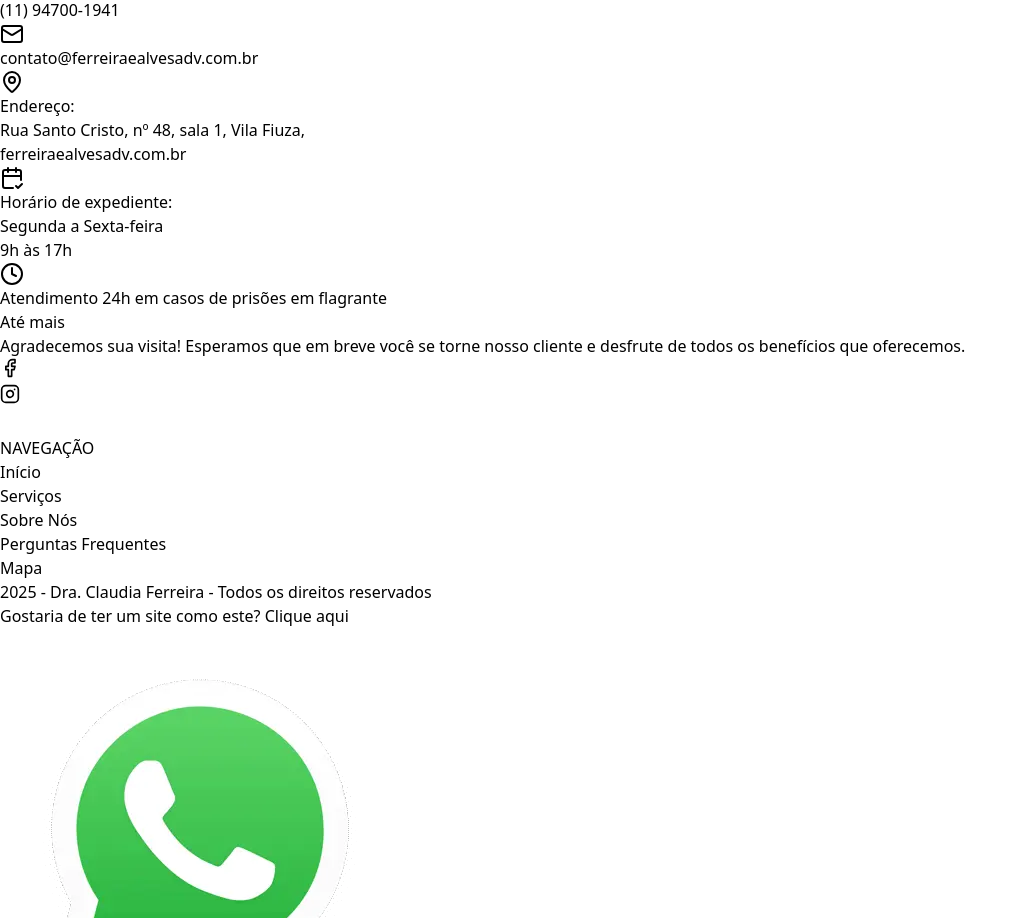
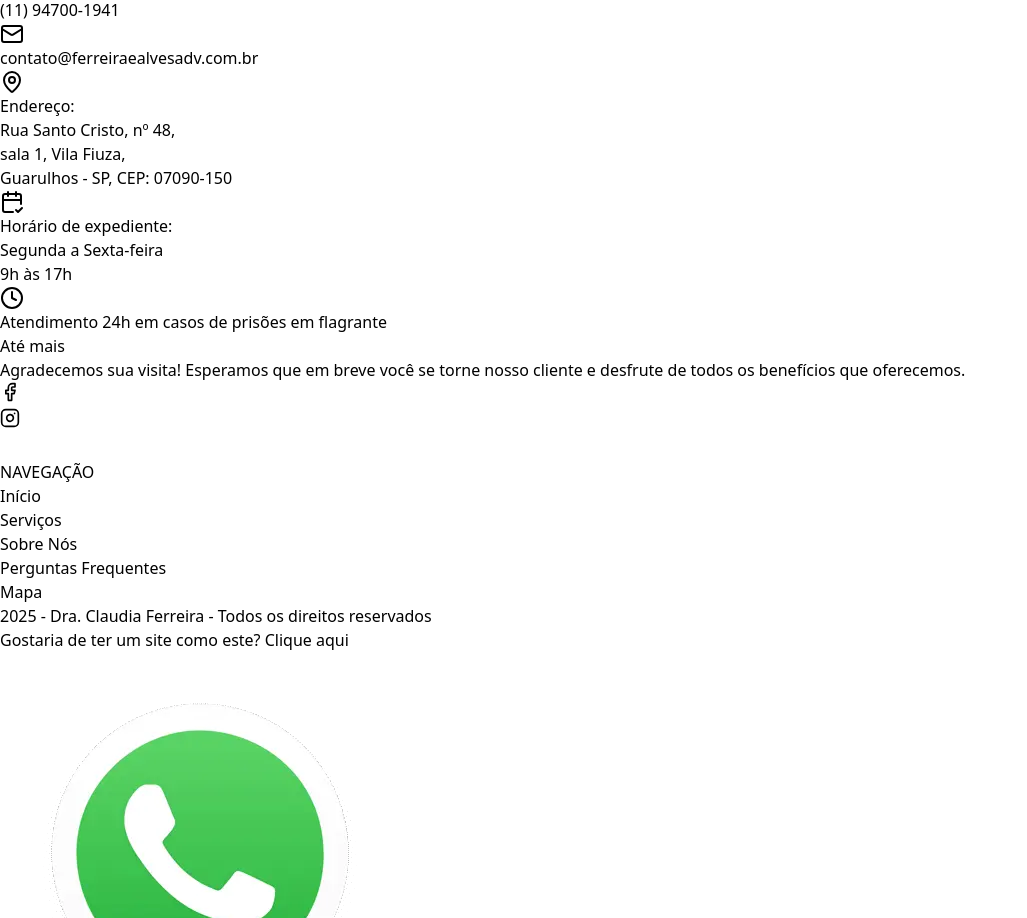
Before and after one commit to Paper-Street-Softwares/Dev-Template, a React (Vite) app: page / in a window 1280 px wide. Shown: the part 6408-7326 px from the top of the page, without its empty margins (0-1027 px from the left). Built offline with nearby package versions, Linux system fonts and the light colour scheme; a web font is replaced by a local one.

Commit message:
fix: Finaliza revisão

```diff
--- a/src/content/content.jsx
+++ b/src/content/content.jsx
@@ -71,9 +71,9 @@ export const infos = {
   endereco: (
     <div>
       <p>Endereço:</p>
-      <p>Rua Santo Cristo, nº 48, sala 1, Vila Fiuza,</p>
-      <p>ferreiraealvesadv.com.br</p>
-      <p></p>
+      <p>Rua Santo Cristo, nº 48, </p>
+      <p>sala 1, Vila Fiuza,</p>
+      <p>Guarulhos - SP, CEP: 07090-150</p>
     </div>
   ),
   enderecoSecundario: (
```
